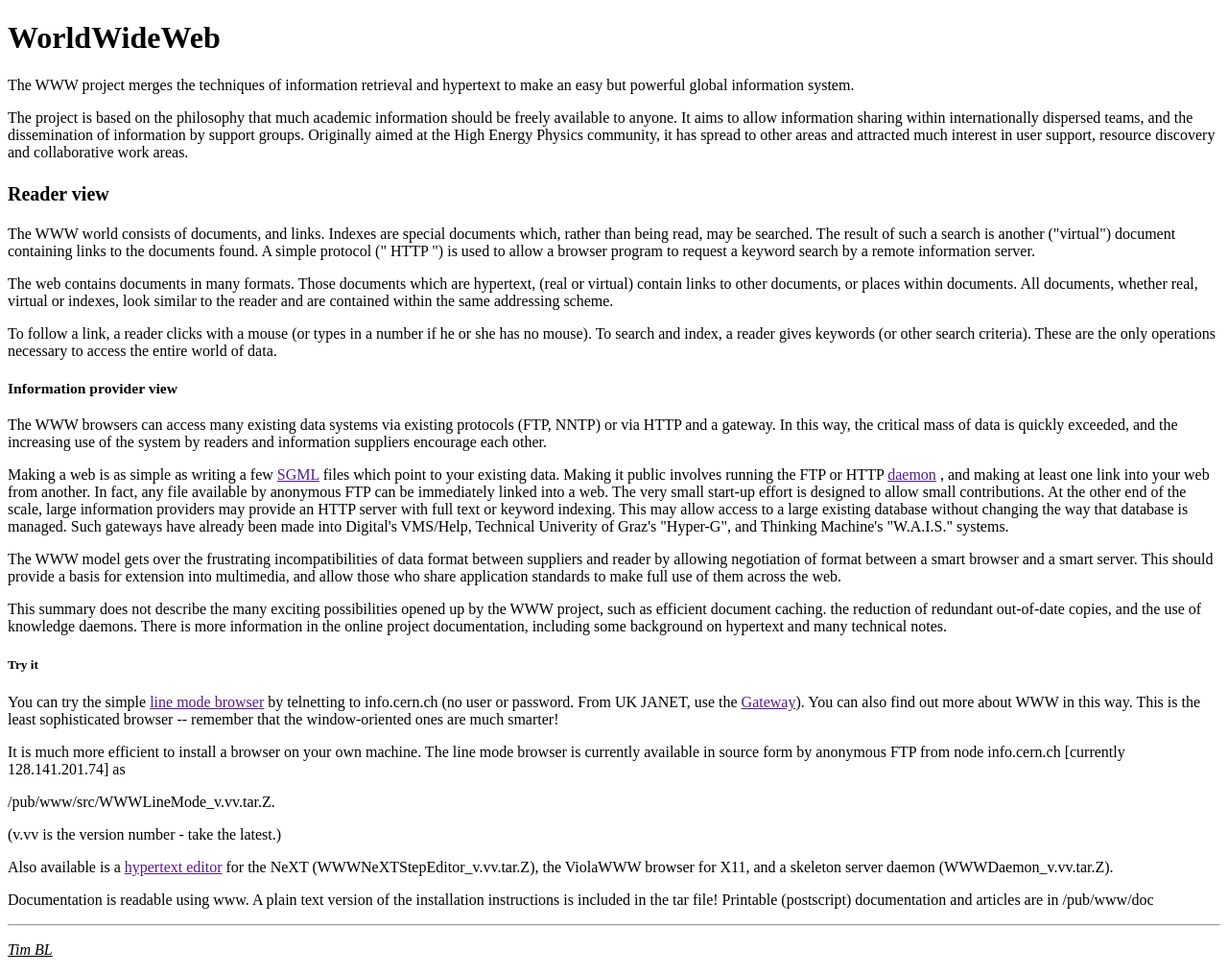
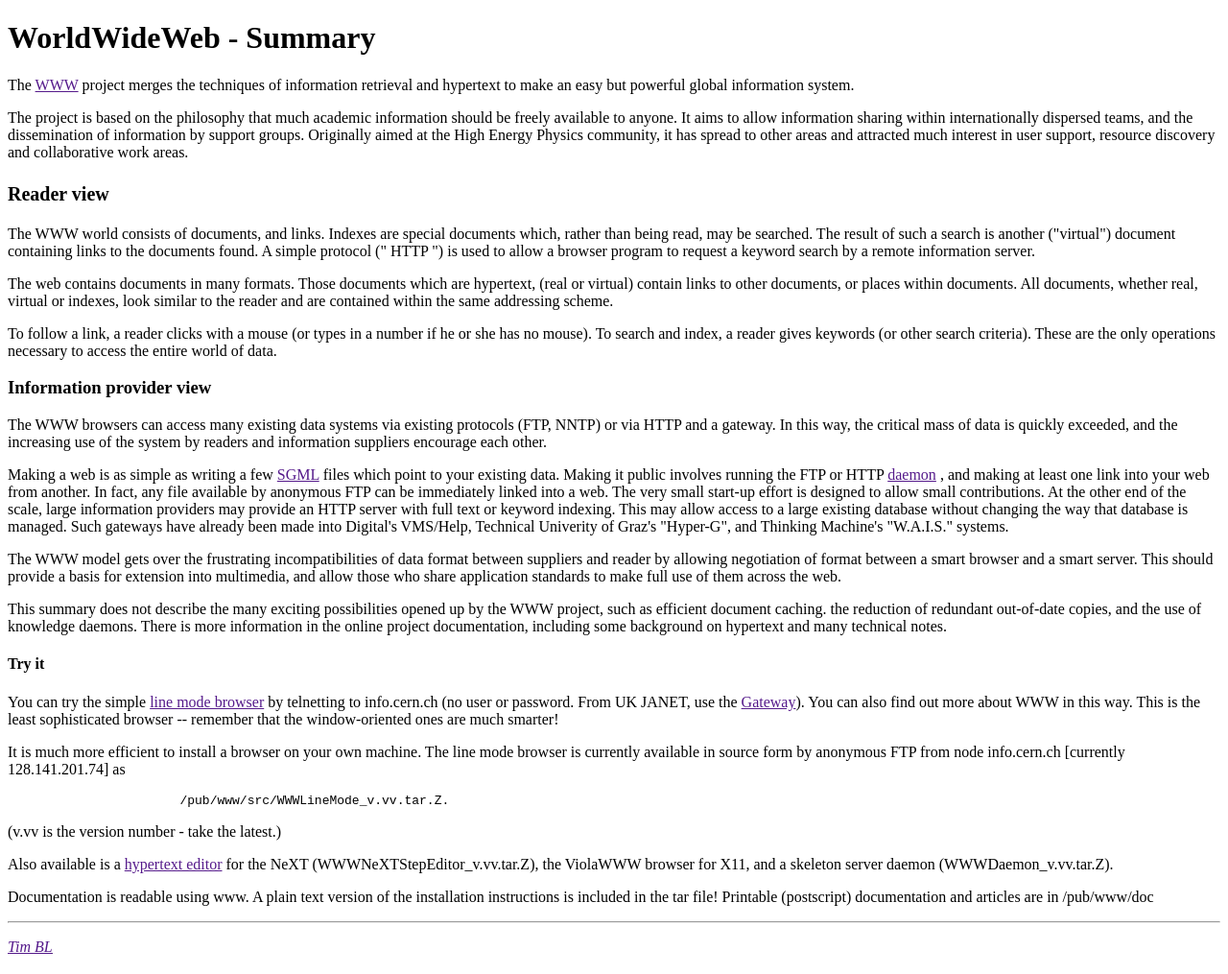
Before and after one commit to diogenebakunine/Depo, a plain HTML site: page executive_summary/summary.html in a window 1280 px wide. Shown: the whole page at 96% size. Drawn offline with Linux system fonts and the light colour scheme.

Commit message:
summary readded

```diff
--- a/executive_summary/summary.html
+++ b/executive_summary/summary.html
@@ -4,29 +4,29 @@
     <meta charset="UTF-8">
     <meta http-equiv="X-UA-Compatible" content="IE=edge">
     <meta name="viewport" content="width=device-width, initial-scale=1.0">
-    <title>Summary</title>
+    <title>Summary --/WWW</title>
 </head>
 <body>
-    <h1>WorldWideWeb</h1>
-    <p>The WWW project merges the techniques of information retrieval and hypertext to make an easy but powerful global information system.</p>
+    <h1>WorldWideWeb - Summary</h1>
+    <p>The <a href="">WWW</a> project merges the techniques of information retrieval and hypertext to make an easy but powerful global information system.</p>
     <p>The project is based on the philosophy that much academic information should be freely available to anyone. It aims to allow information sharing within internationally dispersed teams, and the dissemination of information by support groups. Originally aimed at the High Energy Physics community, it has spread to other areas and attracted much interest in user support, resource discovery and collaborative work areas.</p>
     <h2><small>Reader view</small></h2>
     <p>The WWW world consists of documents, and links. Indexes are special documents which, rather than being read, may be searched. The result of such a search is another ("virtual") document containing links to the documents found. A simple protocol (" HTTP ") is used to allow a browser program to request a keyword search by a remote information server.</p>
     <p>The web contains documents in many formats. Those documents which are hypertext, (real or virtual) contain links to other documents, or places within documents. All documents, whether real, virtual or indexes, look similar to the reader and are contained within the same addressing scheme.</p>
     <p>To follow a link, a reader clicks with a mouse (or types in a number if he or she has no mouse). To search and index, a reader gives keywords (or other search criteria). These are the only operations necessary to access the entire world of data.</p>
-    <h3><small>Information provider view</small></h3>
+    <h3>Information provider view</h3>
     <p>The WWW browsers can access many existing data systems via existing protocols (FTP, NNTP) or via HTTP and a gateway. In this way, the critical mass of data is quickly exceeded, and the increasing use of the system by readers and information suppliers encourage each other.</p>
     <p>Making a web is as simple as writing a few <a href="">SGML</a> files which point to your existing data. Making it public involves running the FTP or HTTP <a href="">daemon</a> , and making at least one link into your web from another. In fact, any file available by anonymous FTP can be immediately linked into a web. The very small start-up effort is designed to allow small contributions. At the other end of the scale, large information providers may provide an HTTP server with full text or keyword indexing. This may allow access to a large existing database without changing the way that database is managed. Such gateways have already been made into Digital's VMS/Help, Technical Univerity of Graz's "Hyper-G", and Thinking Machine's "W.A.I.S." systems.</p>
     <p>The WWW model gets over the frustrating incompatibilities of data format between suppliers and reader by allowing negotiation of format between a smart browser and a smart server. This should provide a basis for extension into multimedia, and allow those who share application standards to make full use of them across the web.</p>
     <p>This summary does not describe the many exciting possibilities opened up by the WWW project, such as efficient document caching. the reduction of redundant out-of-date copies, and the use of knowledge daemons. There is more information in the online project documentation, including some background on hypertext and many technical notes.</p>
-    <h4><small>Try it</small></h4>
+    <h4>Try it</h4>
     <p>You can try the simple <a href="">line mode browser</a> by telnetting to info.cern.ch (no user or password. From UK JANET, use the <a href="">Gateway</a>). You can also find out more about WWW in this way. This is the least sophisticated browser -- remember that the window-oriented ones are much smarter!</p>
     <p>It is much more efficient to install a browser on your own machine. The line mode browser is currently available in source form by anonymous FTP from node info.cern.ch [currently 128.141.201.74] as</p>
-    <pr>                    /pub/www/src/WWWLineMode_v.vv.tar.Z.</pr>
+    <pre>                       /pub/www/src/WWWLineMode_v.vv.tar.Z.</pre>
     <p>(v.vv is the version number - take the latest.)</p>
     <p>Also available is a <a href="">hypertext editor</a> for the NeXT (WWWNeXTStepEditor_v.vv.tar.Z), the ViolaWWW browser for X11, and a skeleton server daemon (WWWDaemon_v.vv.tar.Z).</p>
     <p>Documentation is readable using www. A plain text version of the installation instructions is included in the tar file! Printable (postscript) documentation and articles are in /pub/www/doc</p>
     <hr>
-    <p><i><ins>Tim BL</ins></i></p>
+    <p><i><ins><a href="">Tim BL</a></ins></i></p>
 </body>
 </html>
```
Also changed, not shown: index.html (+1 -1 lines).
